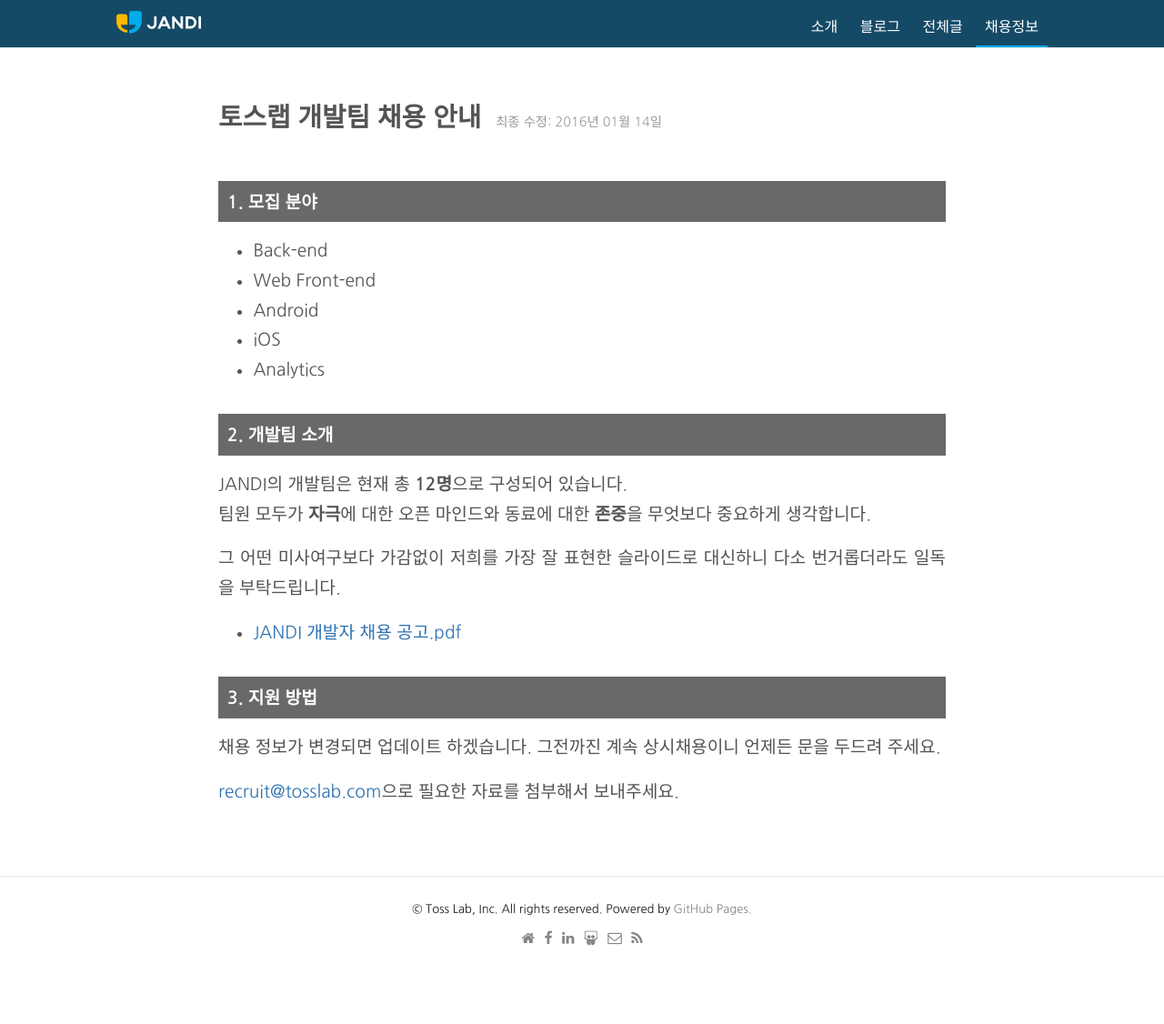
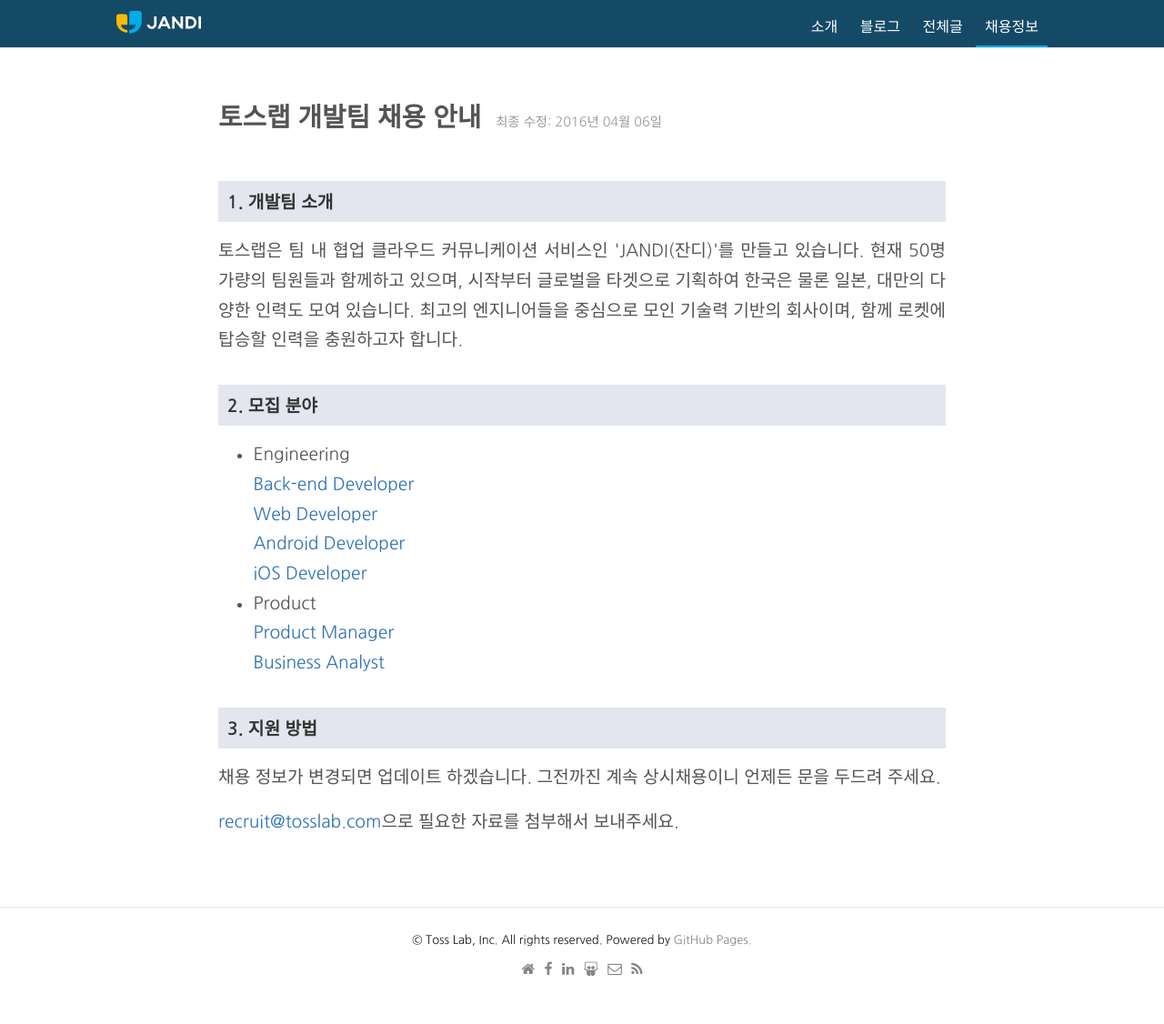
Before and after one commit to tosslab/tosslab.github.io, a Jekyll site: the page built from joinus.html, in a window 1280 px wide. Shown: the whole page at 91% size. Built offline with Jekyll 4.4.1, drawn with Linux system fonts in a browser that asks for light colours; comment, search, counter and statistics services are not loaded; before the commit the page ends 1092 px from its top, so only the background shows below that.

Commit message:
[페이지 수정] 채용정보 잡플래닛 링크로 수정 및 스타일 변경

```diff
--- a/assets/css/style.css
+++ b/assets/css/style.css
@@ -608,8 +608,8 @@
 	margin: 3rem 0;
 }
 .joinus h3 {
-	background: #696969;
-	color: #fff;
+	background: #E3E6EE;
+	color: #333;
 	padding: 8px 10px 5px;
 	margin: 2rem 0 1rem;
 }
@@ -718,9 +718,15 @@
 		float: none;
 		text-align: center;
 	}
+	.container {
+		padding: 0 1.5em;
+	}
 	.site {
 		margin: 30px auto 30px;
 		text-align: left !important;
+	}
+	article {
+		padding: 1%;
 	}
 	.post__list {
 		margin: 40px 0;
--- a/joinus.html
+++ b/joinus.html
@@ -3,25 +3,23 @@
 category: joinus
 permalink: /joinus/
 title: Dreaming with JANDI
-date: 2016-01-14
+date: 2016-04-06
 ---
 <section class="joinus">
 	<div class="intro">
 		<h1>토스랩 개발팀 채용 안내<small class="date updated">최종 수정: {{ page.date | date: "%Y년 %m월 %d일" }}</small></h1>
-		<h3>1. 모집 분야</h3>
+		<h3>1. 개발팀 소개</h3>
+		<p>토스랩은 팀 내 협업 클라우드 커뮤니케이션 서비스인 'JANDI(잔디)'를 만들고 있습니다. 현재 50명 가량의 팀원들과 함께하고 있으며, 시작부터 글로벌을 타겟으로 기획하여 한국은 물론 일본, 대만의 다양한 인력도 모여 있습니다. 최고의 엔지니어들을 중심으로 모인 기술력 기반의 회사이며, 함께 로켓에 탑승할 인력을 충원하고자 합니다.</p>
+		<h3>2. 모집 분야</h3>
 		<ul>
-			<li>Back-end</li>
-			<li>Web Front-end</li>
-			<li>Android</li>
-			<li>iOS</li>
-			<li>Analytics</li>
-		</ul>
-		<h3>2. 개발팀 소개</h3>
-		<p>JANDI의 개발팀은 현재 총 <strong>12명</strong>으로 구성되어 있습니다.<br>
-		팀원 모두가 <strong>자극</strong>에 대한 오픈 마인드와 동료에 대한 <strong>존중</strong>을 무엇보다 중요하게 생각합니다.</p>
-		<p>그 어떤 미사여구보다 가감없이 저희를 가장 잘 표현한 슬라이드로 대신하니 다소 번거롭더라도 일독을 부탁드립니다.</p>
-		<ul>
-			<li><a href="/assets/media/JANDI-JOINUS.pdf" target="_blank">JANDI 개발자 채용 공고.pdf</a></li>
+			<li>Engineering</li>
+			<a href="https://www.jobplanet.co.kr/companies/96271/job_postings/1288" target="_blank">Back-end Developer</a><br/>
+			<a href="https://www.jobplanet.co.kr/companies/96271/job_postings/1092" target="_blank">Web Developer</a><br/>
+			<a href="https://www.jobplanet.co.kr/companies/96271/job_postings/1089" target="_blank">Android Developer</a><br/>
+			<a href="https://www.jobplanet.co.kr/companies/96271/job_postings/8059" target="_blank">iOS Developer</a>
+			<li>Product</li>
+			<a href="https://www.jobplanet.co.kr/companies/96271/job_postings/748" target="_blank">Product Manager</a><br/>
+			<a href="https://www.jobplanet.co.kr/companies/96271/job_postings/1095" target="_blank">Business Analyst</a>
 		</ul>
 		<h3>3. 지원 방법</h3>
 		<p>채용 정보가 변경되면 업데이트 하겠습니다. 그전까진 계속 상시채용이니 언제든 문을 두드려 주세요.</p>
```
